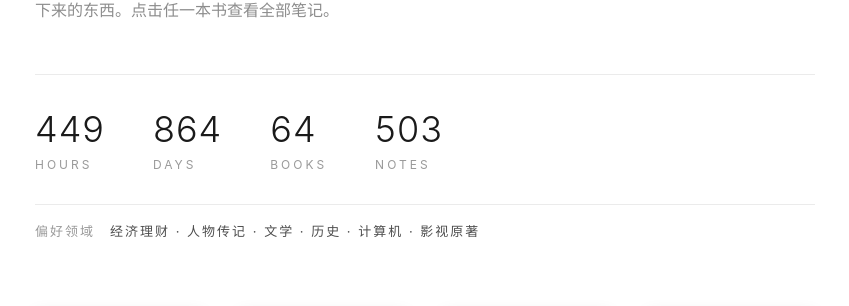
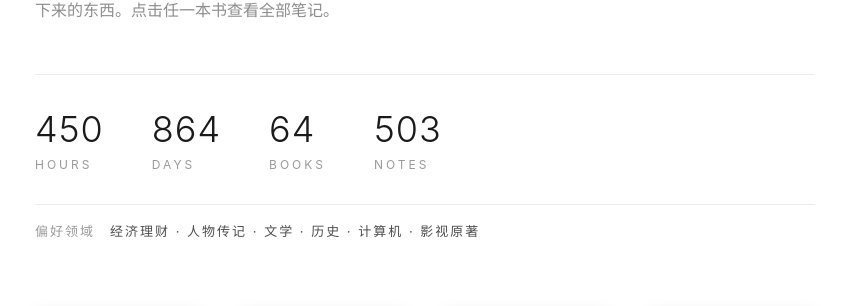
Before and after one commit to zhanjindong/yuanchu.ai, a Jekyll site: the page reading/index.html, which Jekyll copies as it is, in a window 1280 px wide and 900 px high. Shown: the part 280-586 px from the top of the window, without its empty margins (215-1064 px from the left). Built offline with Jekyll 4.4.1, drawn with Linux system fonts in a browser that asks for light colours; grey boxes are pictures that could not be loaded.

```diff
--- a/reading/index.html
+++ b/reading/index.html
@@ -79,7 +79,7 @@
         <p class="intro">这里是我在微信读书里划下的句子，与读到某处时写下的想法。书是输入，想法才是真正留下来的东西。点击任一本书查看全部笔记。</p>
 
         <div class="stats">
-            <div class="stat"><div class="num">449</div><div class="label">Hours</div></div>
+            <div class="stat"><div class="num">450</div><div class="label">Hours</div></div>
             <div class="stat"><div class="num">864</div><div class="label">Days</div></div>
             <div class="stat"><div class="num">64</div><div class="label">Books</div></div>
             <div class="stat"><div class="num">503</div><div class="label">Notes</div></div>
```
